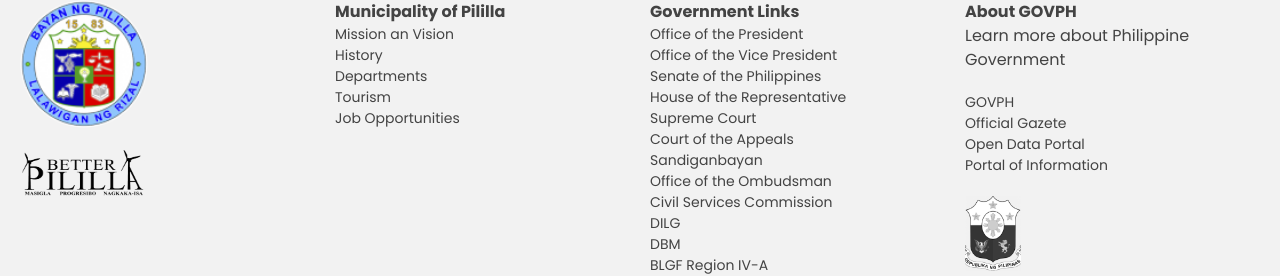
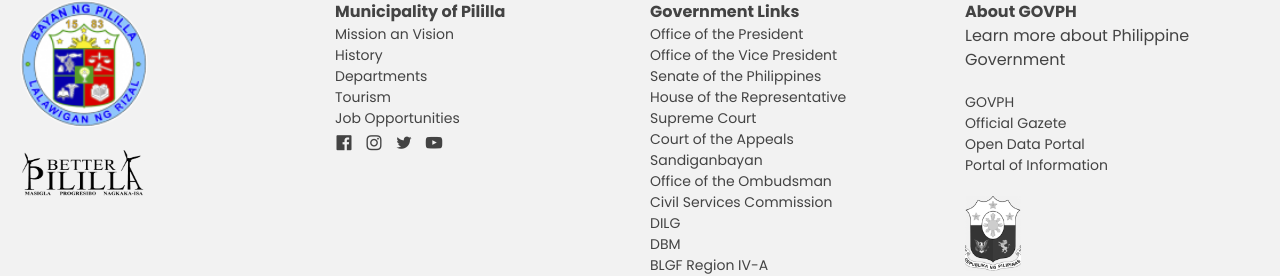
Before and after one commit to ronrix/capstone-e-gov, a Vue app: page / in a window 1280 px wide. Shown: the part 2025-2301 px from the top of the page. Built offline with nearby package versions, Linux system fonts and the light colour scheme; no server answers.

Commit message:
add about sublinks and darkmode style in hotlinesPage.
adding the social media links in footer

```diff
--- a/src/assets/config/sublinks.js
+++ b/src/assets/config/sublinks.js
@@ -10,6 +10,16 @@ export const government = [
     link: '/demographic-profile',
     title: 'demographic profile',
     desc: 'You can see the population growth in pillla'
+  },
+  {
+    link: '/current-officials',
+    title: 'Current Officials',
+    desc: 'View the current officials of the municipality'
+  },
+  {
+    link: '/former-officials',
+    title: 'Former Officials',
+    desc: 'View the former officials of the municipality'
   },
   { link: '/emergency-hotlines', title: 'emergency hotlines', desc: 'Call for help/inquiries' },
   {
@@ -54,3 +64,9 @@ export const business = [
   { link: '/apartments', title: 'apartments', desc: 'Looking for nice apartment?' },
   { link: '/business-permit-and-licensing-office', title: 'Business Permit and Licensing Office', desc: 'Get business permit and licensing office requirements' }
 ]
+
+export const about = [
+  { link: '/about/contacts', title: 'Contacts', desc: 'More about contact information of Pililla Rizal' },
+  { link: '/about/history', title: 'History', desc: 'Read the history of pililla' },
+  { link: '/about/mission-and-vision', title: 'Mission and Vision', desc: 'Our mission and vision' },
+]
--- a/src/components/FooterSection/FooterSection.vue
+++ b/src/components/FooterSection/FooterSection.vue
@@ -46,6 +46,32 @@ onMounted(() => {
           <a href="">Departments</a>
           <a href="">Tourism</a>
           <a href="">Job Opportunities</a>
+          <div class="flex items-center gap-3">
+            <a
+              href="https://web.facebook.com/profile.php?id=100064848094892"
+              target="_blank"
+              class="hover:text-primarylight"
+              ><i class="uil uil-facebook text-lg"></i
+            ></a>
+            <a
+              href="https://web.facebook.com/profile.php?id=100064848094892"
+              target="_blank"
+              class="hover:text-primarylight"
+              ><i class="uil uil-instagram text-lg"></i
+            ></a>
+            <a
+              href="https://web.facebook.com/profile.php?id=100064848094892"
+              target="_blank"
+              class="hover:text-primarylight"
+              ><i class="uil uil-twitter text-lg"></i
+            ></a>
+            <a
+              href="https://web.facebook.com/profile.php?id=100064848094892"
+              target="_blank"
+              class="hover:text-primarylight"
+              ><i class="uil uil-youtube text-lg"></i
+            ></a>
+          </div>
         </div>
         <!-- government links -->
         <div class="flex flex-col items-start">
--- a/src/components/Header/HeaderSection.vue
+++ b/src/components/Header/HeaderSection.vue
@@ -3,7 +3,7 @@ import { ref, onMounted } from 'vue'
 import { RouterLink } from 'vue-router'
 import SubNavs from './SubNavs.vue'
 import SearchContainer from './SearchContainer.vue'
-import { government, business, services, tourism } from '../../assets/config/sublinks'
+import { government, business, services, tourism, about } from '../../assets/config/sublinks'
 import MobileNav from '../MobileNav/MobileNav.vue'
 
 // show the search input
@@ -39,6 +39,10 @@ function setSubLinkOnHover(e) {
   }
   if (e.target.id === 'tourism') {
     selectedSubLinks.value = tourism
+    return
+  }
+  if (e.target.id === 'about') {
+    selectedSubLinks.value = about
     return
   }
 
@@ -206,11 +210,14 @@ onMounted(() => {
       </RouterLink>
 
       <RouterLink
+        id="about"
         to="/about"
         active-class="!text-primarylight"
         class="capitalize hover:text-primary dark:text-bggray dark:hover:text-white text-xs md:text-sm"
+        @mouseover="setSubLinkOnHover"
       >
         about
+        <i class="uil uil-angle-down" />
       </RouterLink>
 
       <!-- theme emode  -->
--- a/src/views/Government/Hotlines/HotlinesPage.vue
+++ b/src/views/Government/Hotlines/HotlinesPage.vue
@@ -25,14 +25,14 @@ onMounted(() => {
   <HeaderSection />
   <!-- content -->
   <WrapperContainer class="mt-10">
-    <h3 class="font-bold text-2xl mb-2">Emergency Hotlines</h3>
-    <p class="mb-5">
+    <h3 class="font-bold text-2xl mb-2 text-dark dark:text-bggray">Emergency Hotlines</h3>
+    <p class="mb-5 text-secondary dark:text-bggray">
       To use the emergency hotlines, simply dial the appropriate number and provide the necessary
       information to the operator. Make sure to stay calm and provide as much information as
       possible to help emergency responders quickly assess the situation and provide the necessary
       assistance.
     </p>
-    <ul class="w-full border">
+    <ul class="w-full border text-dark dark:text-bggray">
       <li class="flex font-bold">
         <p class="border border-y-0 flex-1 p-2">Department</p>
         <p class="border border-y-0 flex-1 p-2">Smart</p>
```
